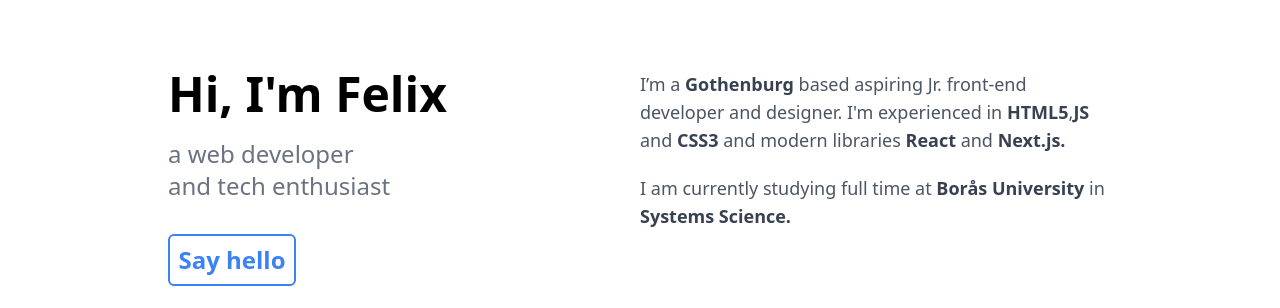
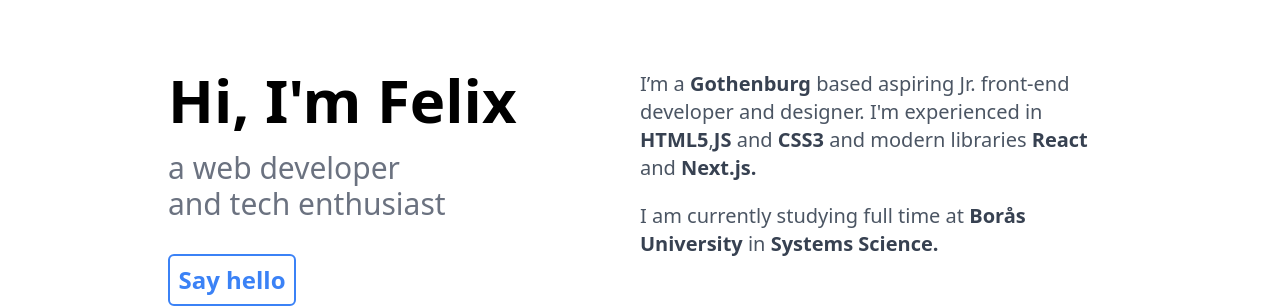
Before and after one commit to qvisten12/felix-webpage, a Next.js app: page / in a window 1280 px wide. Shown: the part 154-462 px from the top of the page. Built offline with nearby package versions, Linux system fonts and the light colour scheme; no server answers.

Commit message:
updated typography

```diff
--- a/components/Header/Header.tsx
+++ b/components/Header/Header.tsx
@@ -7,8 +7,10 @@ const Header = () => {
       mt-32 md:mt-56 container max-w-5xl mx-auto px-10 mb-10 md:mb-24"
     >
       <div className="flex flex-col flex-1 mb-10 md:mb-0 md:w-1/2">
-        <h1 className="text-5xl font-extrabold mb-5">Hi, I&apos;m Felix</h1>
-        <p className="font-medium text-2xl text-gray-500 mb-8 ">
+        <h1 className="text-5xl md:text-6xl font-extrabold mb-5">
+          Hi, I&apos;m Felix
+        </h1>
+        <p className="font-medium text-3xl text-gray-500 mb-8 ">
           a web developer
           <br />
           and tech enthusiast
@@ -25,7 +27,7 @@ const Header = () => {
       </div>
 
       <div className="flex flex-col max-w-lg md:w-1/2 text-gray-600 ">
-        <p className="font-medium text-lg mb-5">
+        <p className="font-medium text-xl mb-5">
           I’m a<span className="text-gray-700 font-bold"> Gothenburg</span>{" "}
           based aspiring Jr. front-end developer and designer. I&apos;m
           experienced in <span className="text-gray-700 font-bold">HTML5</span>,
@@ -35,7 +37,7 @@ const Header = () => {
           <span className="text-gray-700 font-bold">Next.js.</span>
         </p>
 
-        <p className="font-medium text-lg mb-5">
+        <p className="font-medium text-xl mb-5">
           I am currently studying full time at{" "}
           <span className="text-gray-700 font-bold">Borås University</span> in
           <span className="text-gray-700 font-bold"> Systems Science.</span>
--- a/pages/project/Project.module.css
+++ b/pages/project/Project.module.css
@@ -1,12 +1,12 @@
 .img {
   transition: transform 0.24s cubic-bezier(0.18, 0.89, 0.4, 1.03),
-    box-shadow 0.2s ease-in;
+    box-shadow 0.3s ease-in;
   margin-bottom: 35px;
   border-radius: 2%;
   box-shadow: 0 4px 20px rgba(0, 0, 0, 0.24);
 }
 
 .img:hover {
-  transform: scale(1.02);
+  transform: scale(1.04);
   box-shadow: 0 4px 20px rgba(0, 0, 0, 0.48);
 }
```
